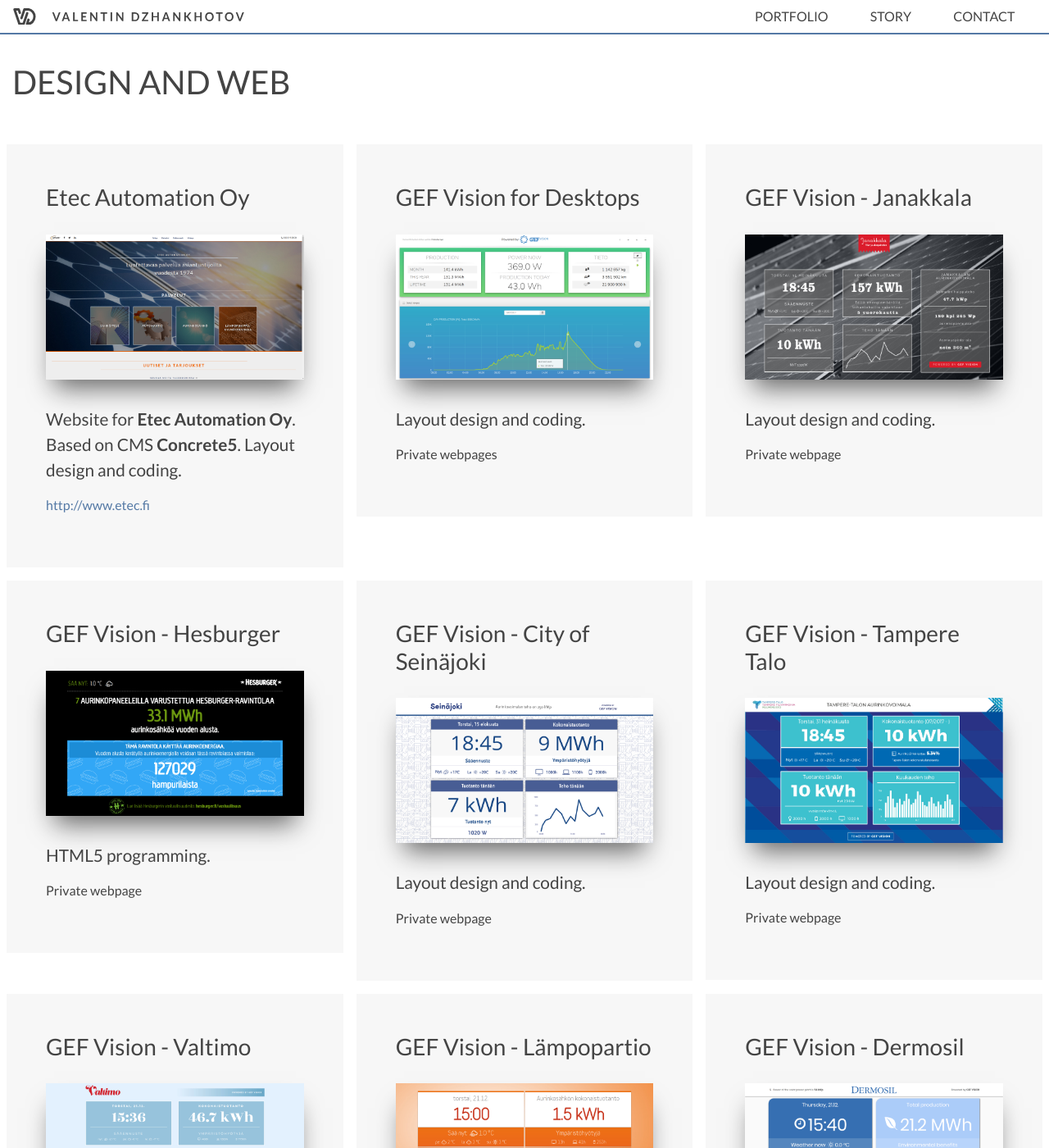
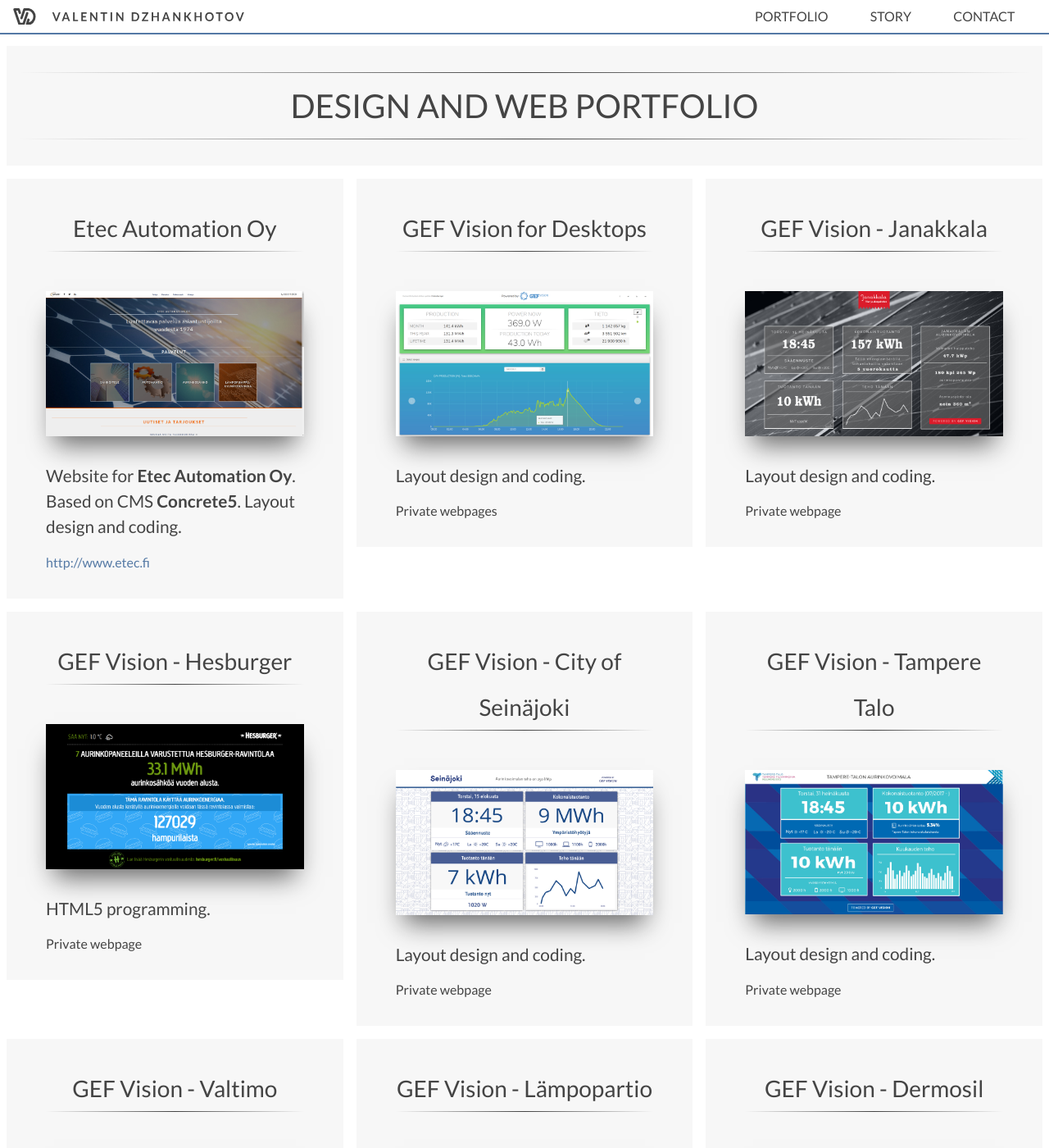
Before and after one commit to vushe/vushe.github.io, a Jekyll site: the page built from portfolio.md, in a window 1280 px wide and 1400 px high. Shown: the whole window at 82% size. Built offline with Jekyll 4.4.1, drawn with Linux system fonts in a browser that asks for light colours; nearby versions of some CDN libraries; comment, search, counter and statistics services are not loaded.

Commit message:
Portfolio styling

```diff
--- a/_layouts/portfolio.html
+++ b/_layouts/portfolio.html
@@ -3,7 +3,7 @@
 
 {% include head.html %}
 
-<body>
+<body class="portfolio">
 
     {% include header.html %}
 
@@ -12,8 +12,8 @@
             <div class="row top-space-fix"></div>
             <div class="row">
 
-                <div class="col-lg-12">
-                    <h1>DESIGN AND WEB</h1>
+                <div class="col-lg-12 h1-wrap spacing-top">
+                    <h1>DESIGN AND WEB PORTFOLIO</h1>
                 </div>
 
                 {% for text in page.texts %}
--- a/assets/style.scss
+++ b/assets/style.scss
@@ -371,7 +371,7 @@
     border: none !important;
     background: #f7f7f7;
     transition: .15s ease-out !important;
-    padding: $element-spacing * 3 !important;
+    padding: $element-spacing $element-spacing * 3 !important;
 }
 
 .card-img-top {
@@ -395,3 +395,43 @@
 .zoom-overlay-open .fixed-top {
     z-index: 1;
 }
+
+.zoom-overlay-open {
+    background: rgba(255, 255, 255, .5);
+}
+
+.portfolio {
+    & .h1-wrap {
+        background-color: #f7f7f7;
+        border: $element-spacing / 2 solid #fff !important;
+        margin-top: $element-spacing / 2;
+    }
+
+    & h1,
+    & h3 {
+        display: block;
+        line-height: 2;
+        padding-top: 2rem;
+        padding-bottom: 2rem;
+        text-align: center;
+        width: 100%;
+        margin: 0 auto;
+
+        &::after,
+        &::before {
+            background: linear-gradient(to left, transparent, #444, transparent);
+            content: '';
+            display: block;
+            height: 1px;
+        }
+    }
+
+    & h3 {
+        padding-top: 0;
+        padding-top: 1rem;
+
+        &::before {
+            display: none;
+        }
+    }
+}
```
